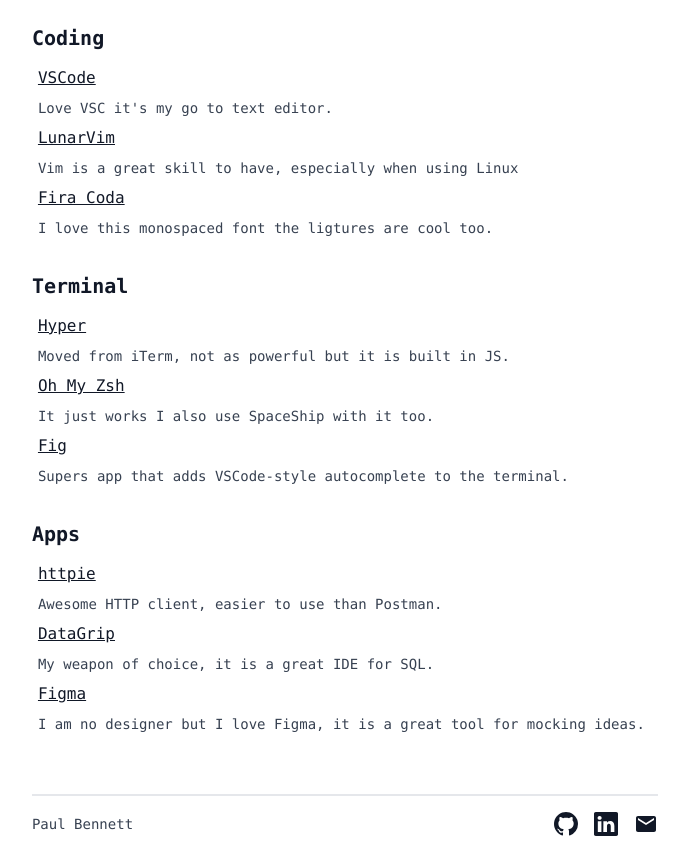
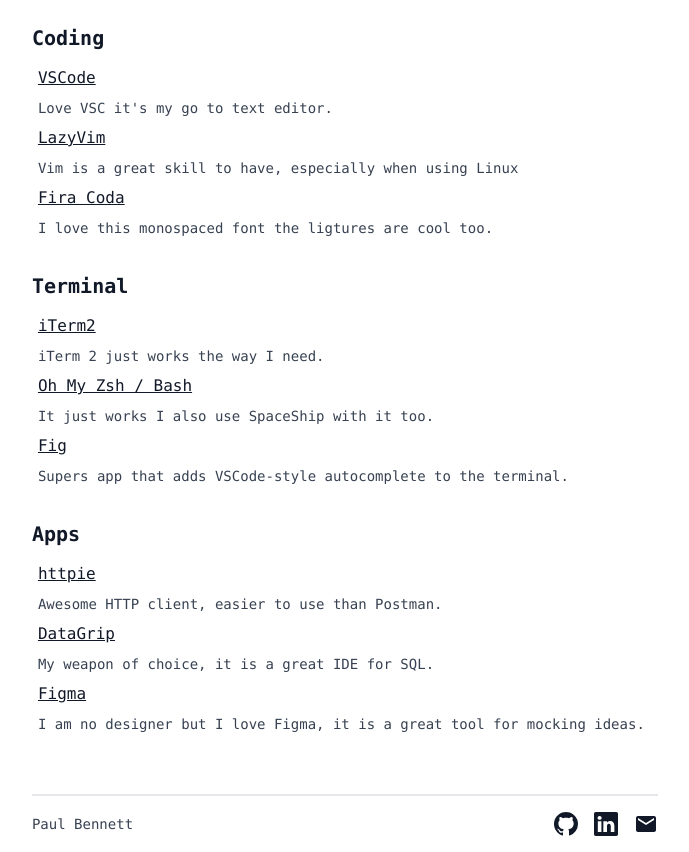
Before and after one commit to mrpbennett/personal-blog, a Next.js app: page /about in a window 1280 px wide. Shown: the part 960-1812 px from the top of the page, without its empty margins (295-984 px from the left). Built offline with nearby package versions, Linux system fonts and the light colour scheme.

Commit message:
Update toolData.js

```diff
--- a/data/toolData.js
+++ b/data/toolData.js
@@ -5,8 +5,8 @@
     description: "Love VSC it's my go to text editor.",
   },
   {
-    name: 'LunarVim',
-    url: 'https://www.lunarvim.org/',
+    name: 'LazyVim',
+    url: 'https://www.lazyvim.org/',
     description: 'Vim is a great skill to have, especially when using Linux',
   },
   {
@@ -18,12 +18,12 @@
 
 const terminal = [
   {
-    name: 'Hyper',
-    url: 'https://hyper.is/',
-    description: 'Moved from iTerm, not as powerful but it is built in JS.',
+    name: 'iTerm2',
+    url: 'https://iterm2.com/',
+    description: 'iTerm 2 just works the way I need.',
   },
   {
-    name: 'Oh My Zsh',
+    name: 'Oh My Zsh / Bash',
     url: 'https://ohmyz.sh/',
     description: 'It just works I also use SpaceShip with it too.',
   },
```
